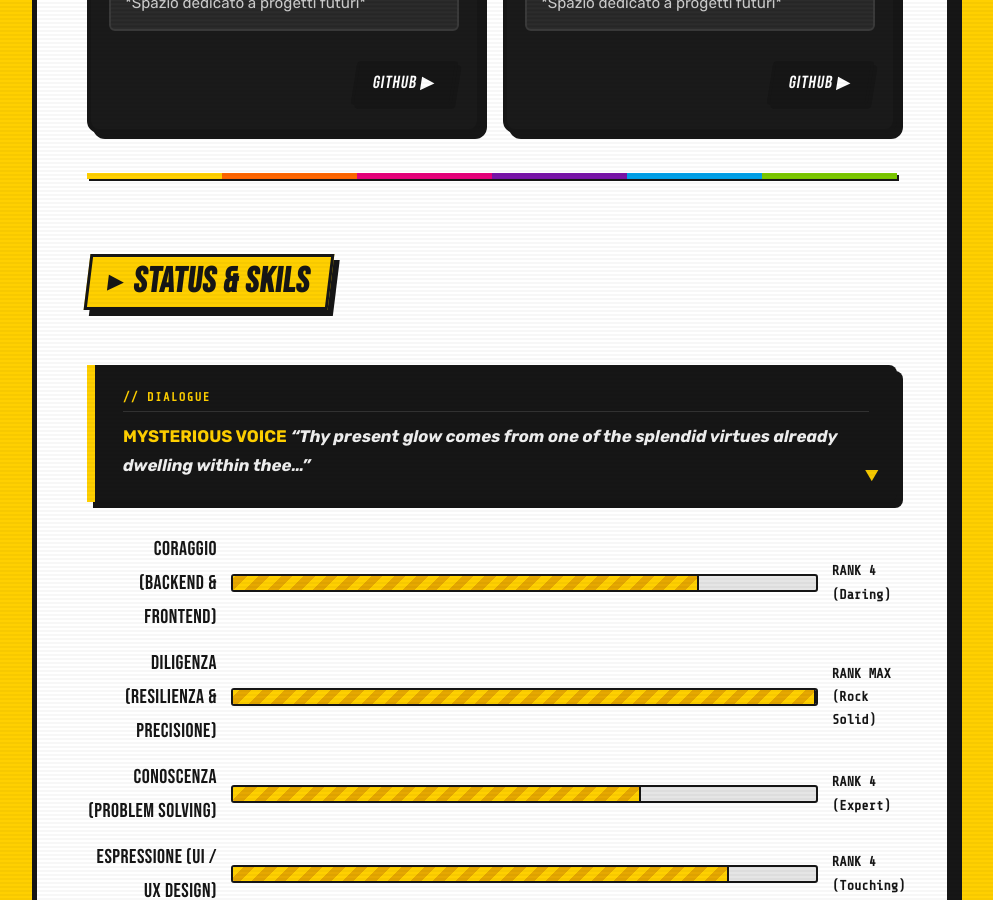
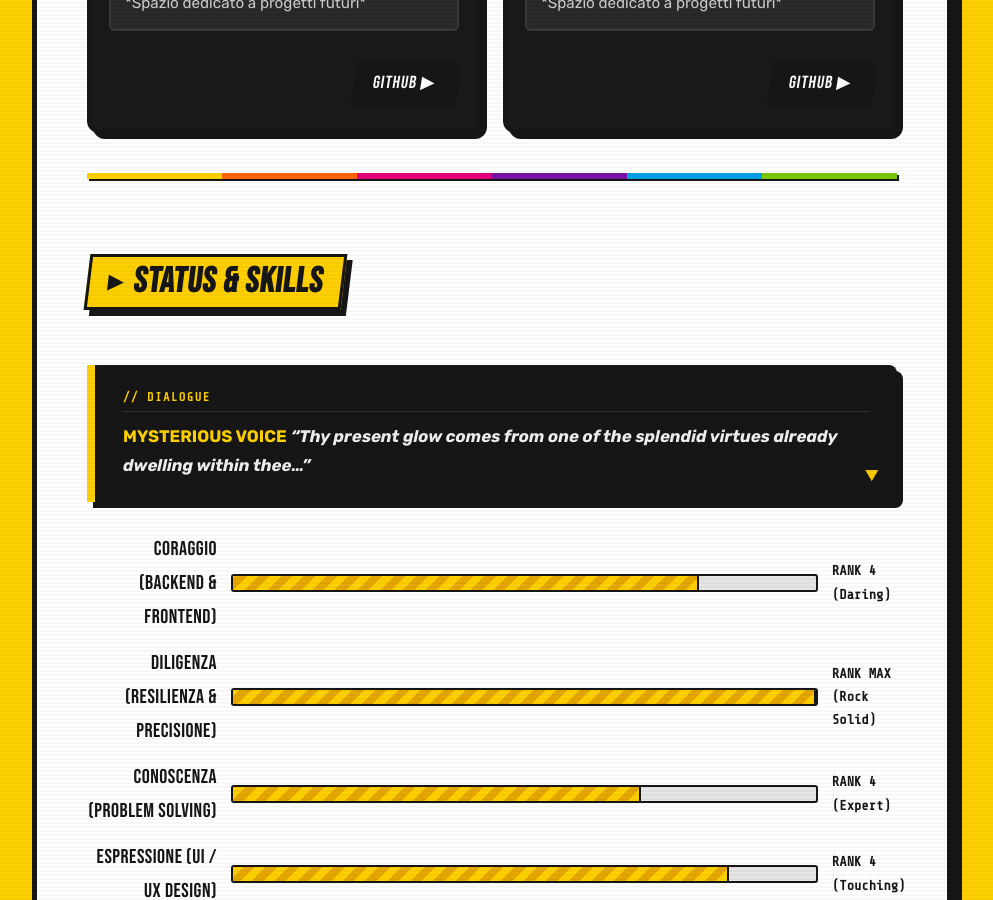
Before and after one commit to cristian-carotenuto/cristian-carotenuto.github.io, a Jekyll site: the page built from index.md, in a window 1280 px wide and 900 px high, scrolled down 3278 px. Shown: the whole window, without its empty margins (148-1141 px from the left). Built offline with Jekyll 4.4.1, drawn with Linux system fonts in a browser that asks for light colours; our own code applies the rules of GitHub Pages for plain Markdown files.

Commit message:
Yet Another Quick Typo Fix

```diff
--- a/index.md
+++ b/index.md
@@ -223,7 +223,7 @@ Ciao! Mi chiamo **Cristian** (alias online **Shia**) e ho 21 anni. Sono uno stud
 
 ---
 
-<h2 id="status">Status & Skils</h2>
+<h2 id="status">Status & Skills</h2>
 
 > **MYSTERIOUS VOICE**
 > *"Thy present glow comes from one of the splendid virtues already dwelling within thee..."*
```
